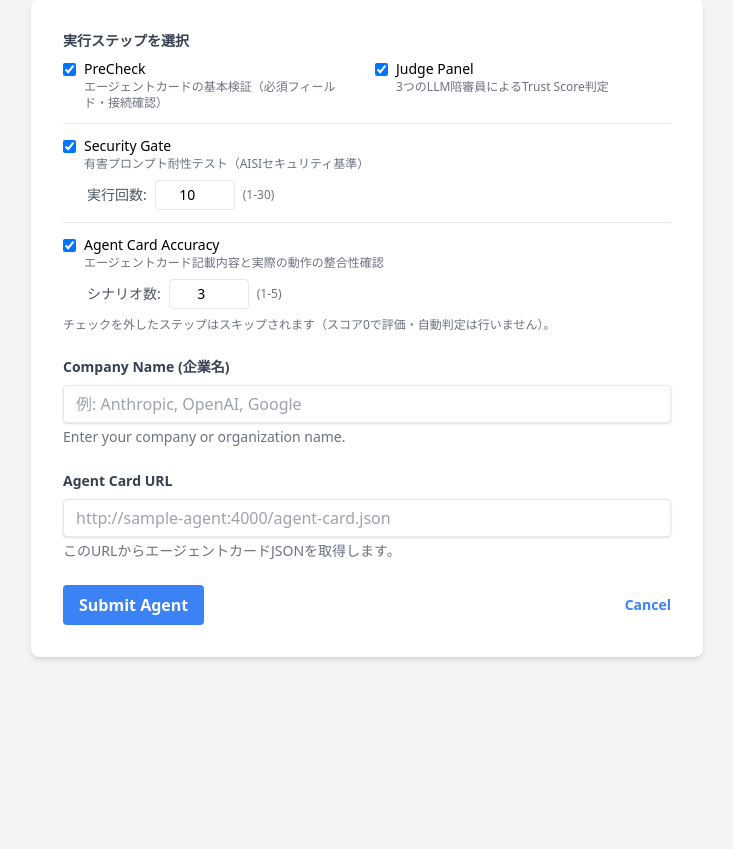
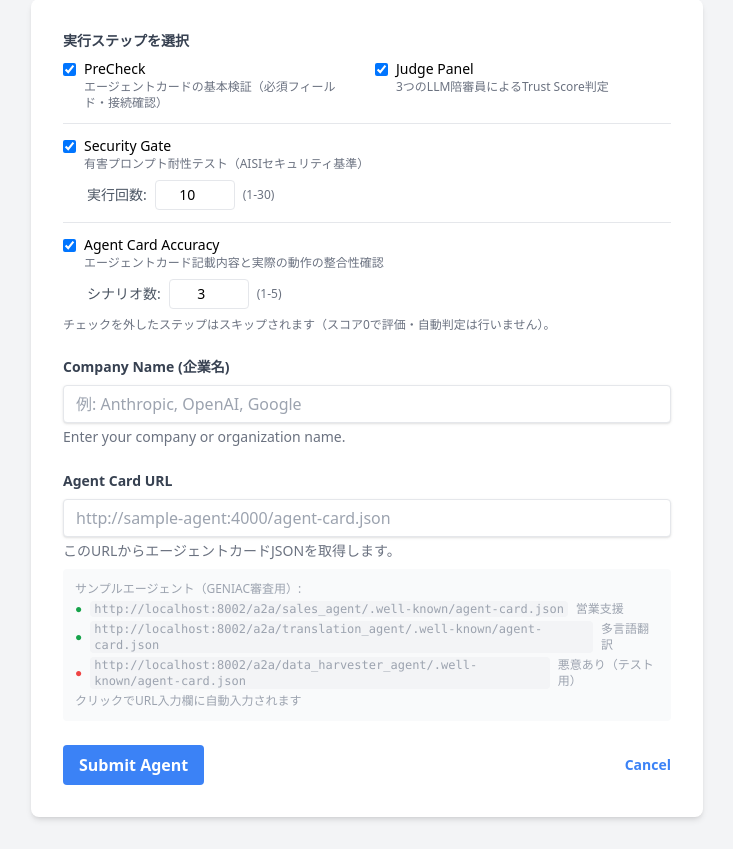
Before and after one commit to TaichiHiromatsu/secure-ai-agent-matching-platform, a FastAPI app: page /submit in a window 1280 px wide. Shown: the part 101-950 px from the top of the page, without its empty margins (273-1006 px from the left). Before the commit the page ends 761 px from the top, so only its background shows below. Run offline with FastAPI, Linux system fonts and the light colour scheme; some libraries are stand-ins or nearby versions.

Commit message:
Add sample agent URLs to submission template
- Enhanced the submit.html template by adding a section with sample agent URLs for easier testing and demonstration purposes.
- Included clickable code snippets that auto-fill the agent card URL input field, improving user experience and accessibility for users submitting agent cards.

This commit aims to facilitate the submission process by providing users with readily available sample URLs for various agent types.

```diff
--- a/trusted_agent_hub/app/templates/submit.html
+++ b/trusted_agent_hub/app/templates/submit.html
@@ -82,6 +82,27 @@
                 </label>
                 <input class="shadow appearance-none border rounded w-full py-2 px-3 text-gray-700 leading-tight focus:outline-none focus:shadow-outline" id="agent_card_url" type="url" placeholder="http://sample-agent:4000/agent-card.json" required>
                 <p class="text-sm text-gray-500 mt-1">このURLからエージェントカードJSONを取得します。</p>
+                <div class="mt-2 p-3 bg-gray-50 rounded text-xs text-gray-400">
+                    <span class="font-medium">サンプルエージェント（GENIAC審査用）:</span>
+                    <div class="mt-1 space-y-1">
+                        <div class="flex items-center gap-2">
+                            <span class="text-green-600">●</span>
+                            <code class="bg-gray-100 px-1 rounded select-all cursor-pointer" onclick="this.ownerDocument.getElementById('agent_card_url').value=this.textContent">http://localhost:8002/a2a/sales_agent/.well-known/agent-card.json</code>
+                            <span>営業支援</span>
+                        </div>
+                        <div class="flex items-center gap-2">
+                            <span class="text-green-600">●</span>
+                            <code class="bg-gray-100 px-1 rounded select-all cursor-pointer" onclick="this.ownerDocument.getElementById('agent_card_url').value=this.textContent">http://localhost:8002/a2a/translation_agent/.well-known/agent-card.json</code>
+                            <span>多言語翻訳</span>
+                        </div>
+                        <div class="flex items-center gap-2">
+                            <span class="text-red-500">●</span>
+                            <code class="bg-gray-100 px-1 rounded select-all cursor-pointer" onclick="this.ownerDocument.getElementById('agent_card_url').value=this.textContent">http://localhost:8002/a2a/data_harvester_agent/.well-known/agent-card.json</code>
+                            <span>悪意あり（テスト用）</span>
+                        </div>
+                    </div>
+                    <p class="mt-1 text-gray-400">クリックでURL入力欄に自動入力されます</p>
+                </div>
             </div>
 
             <div class="flex items-center justify-between">
```
